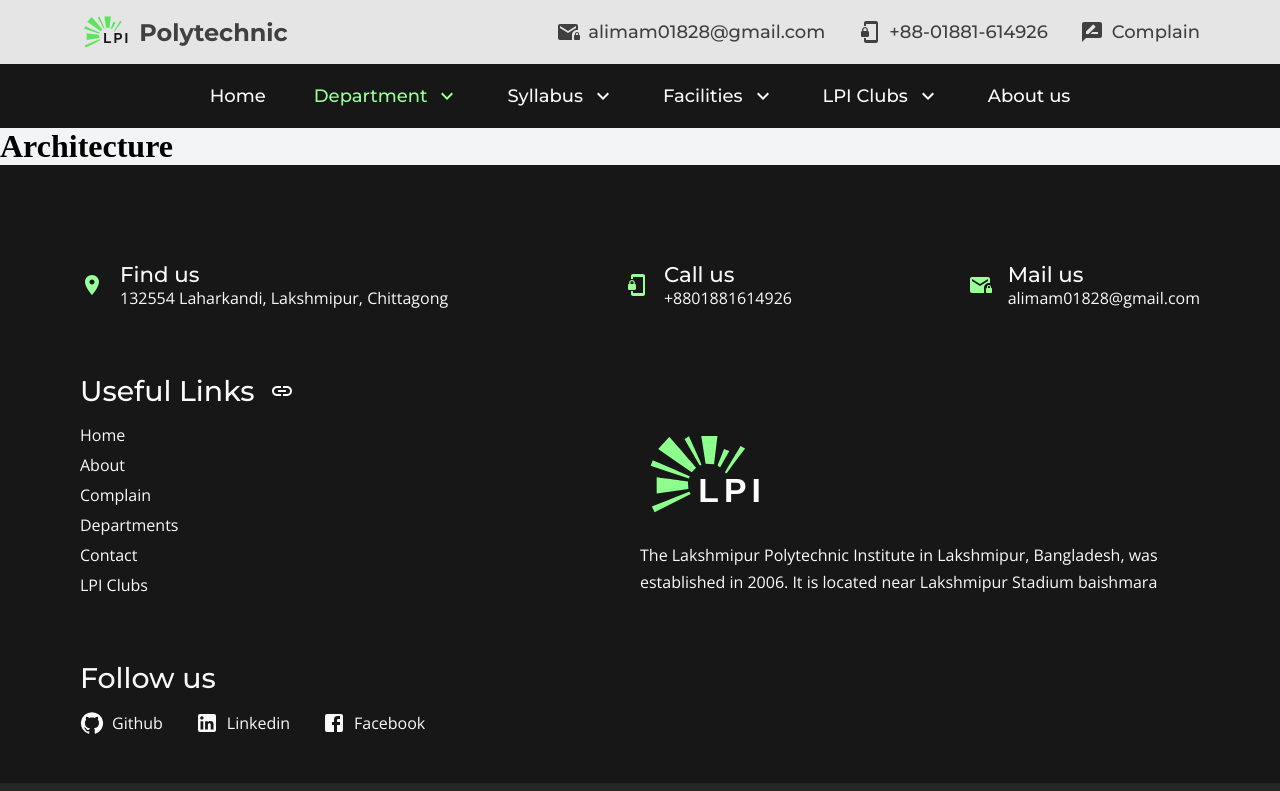
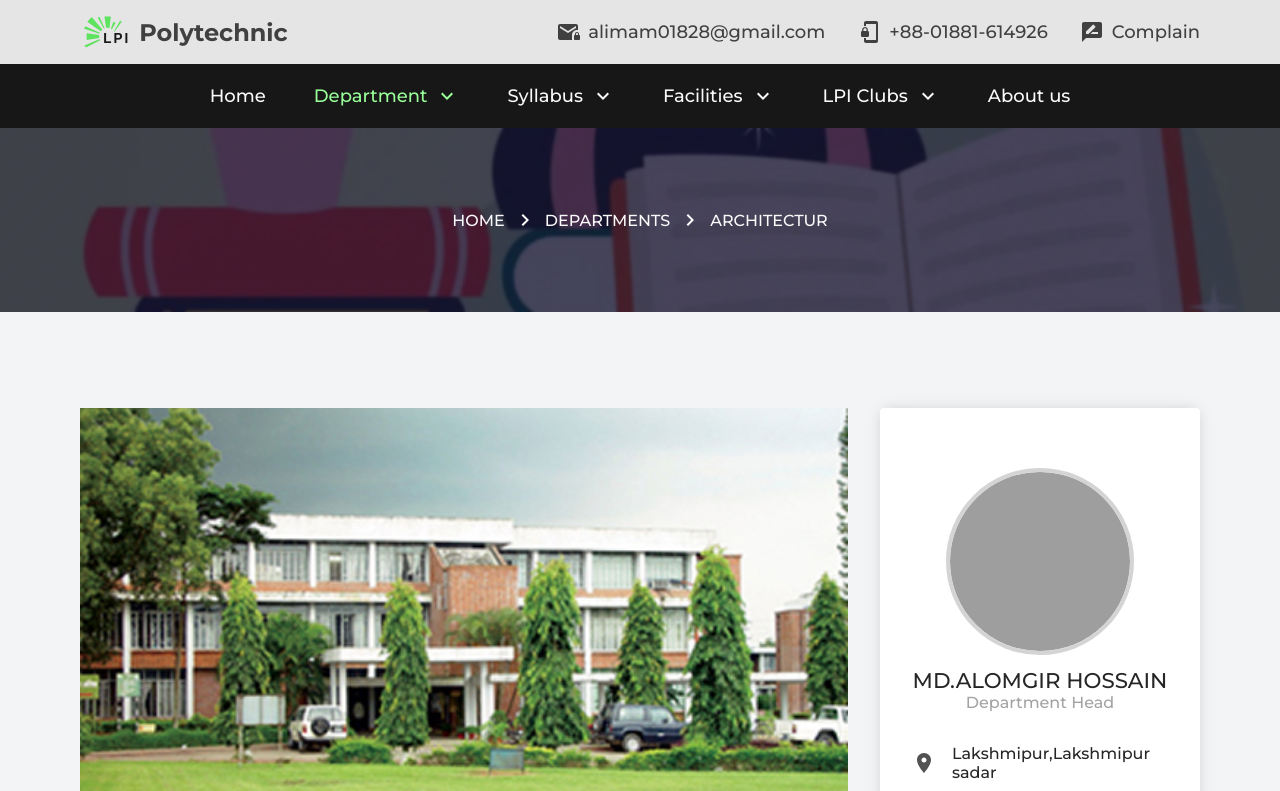
Before and after one commit to al-imam/lpi, a React (Vite) app: page /departments/architecture-technology in a window 1280 px wide. Shown: the top 791 px of the page. Built offline with nearby package versions, Linux system fonts and the light colour scheme; grey boxes are pictures that could not be loaded.

Commit message:
create aidt page and show

```diff
--- a/src/App.jsx
+++ b/src/App.jsx
@@ -9,6 +9,7 @@ import Computer from "./pages/Departments/Computer/Computer";
 import Civil from "./pages/Departments/Civil/Civil";
 import Electrical from "./pages/Departments/Electrical/Electrical";
 import Electronics from "./pages/Departments/Electronics/Electronics";
+import Architectural from "./pages/Departments/Architectural/Architectural";
 const About = lazy(() => import("./pages/About/About"));
 
 function App() {
@@ -34,7 +35,7 @@ function App() {
         />
         <Route
           path="/departments/architecture-technology"
-          element={<h1>Architecture</h1>}
+          element={<Architectural />}
         />
         <Route
           path="/departments/electronics-technology"
--- /dev/null
+++ b/src/pages/Departments/Architectural/Architectural.jsx
@@ -0,0 +1,15 @@
+import { lazy, Suspense } from "react";
+import Loader from "../../../components/Loader/Loader";
+import data from "./data";
+
+const TP = lazy(() => import("../../../components/TP/TP"));
+
+function Architectural() {
+  return (
+    <Suspense fallback={<Loader />}>
+      <TP heading={data.heading} teacher={data.teacher} />
+    </Suspense>
+  );
+}
+
+export default Architectural;
--- /dev/null
+++ b/src/pages/Departments/Architectural/data.js
@@ -0,0 +1,79 @@
+export default {
+  heading: {
+    src: "/assets/collage.jpg",
+    description: `Architectural engineering, also known as building engineering or architecture engineering, is an engineering discipline that deals with the technological aspects and multi-disciplinary.
+    From reduction of greenhouse gas emissions to the construction of resilient buildings, architectural engineers are at the forefront of addressing several major challenges of the 21st century. They apply the latest scientific knowledge and technologies to the design of buildings. Architectural engineering as a relatively new licensed profession emerged in the 20th century as a result of the rapid technological developments. Architectural engineers are at the forefront of two major historical opportunities that today's world is immersed in: (1) that of rapidly advancing computer-technology, and (2) the parallel revolution arising from the need to create a sustainable planet.
+    Distinguished from architecture as an art of design, architectural engineering is the art and science of engineering and construction as practiced in respect of buildings.
+    Structural engineering involves the analysis and design of the built environment (buildings, bridges, equipment supports, towers and walls). Those concentrating on buildings are sometimes informally referred to as "building engineers". Structural engineers require expertise in strength of materials, structural analysis, and in predicting structural load such as from weight of the building, occupants and contents, and extreme events such as wind, rain, ice, and seismic design of structures which is referred to as earthquake engineering. Architectural Engineers sometimes incorporate structural as one aspect of their designs; the structural discipline when practiced as a specialty works closely with architects and other engineering specialists. `,
+    name: "Architectur technology",
+    subpath: "Architectur",
+    firstShift: {
+      src: "/sir/pavel.jpg",
+      name: "Md.Alomgir Hossain",
+      address: "Lakshmipur,Lakshmipur sadar ",
+      facebook: "https://www.facebook.com/ReazHaiderPavel",
+      linkedin: "#",
+    },
+    secondShift: {
+      src: "/sir/nasir-sir.JPG",
+      name: "Taposh Candra Pul",
+      address: "Chandraganj,Lakshmipur",
+      facebook: "https://www.facebook.com/kakan.das2",
+      linkedin: "#",
+    },
+  },
+
+  teacher: [
+    {
+      name: "Md Abu Obaida",
+      title: "Junior Instructor",
+      src: "/sir/obaida.JPG",
+      facebook: "#",
+      linkedin: "#",
+    },
+    {
+      name: "Md Murad Hosen",
+      title: "Junior Instructor",
+      src: "/sir/murad.JPG",
+      facebook: "#",
+      linkedin: "#",
+    },
+
+    {
+      name: "Mohammad Nur Alam",
+      title: "Craft Instructor",
+      src: "/sir/nur.JPG",
+      facebook: "#",
+      linkedin: "#",
+    },
+    {
+      name: "Mijanur Rahman",
+      title: "Craft Instructor",
+      src: "/sir/mijanur.JPG",
+      facebook: "#",
+      linkedin: "#",
+    },
+
+    {
+      name: "Alamgir Hossain",
+      title: "Craft Instructor",
+      src: "/sir/alamgir.JPG",
+      facebook: "#",
+      linkedin: "#",
+    },
+    {
+      name: "Md Imran Hossain",
+      title: "Craft Instructor",
+      src: "/sir/imran.JPG",
+      facebook: "#",
+      linkedin: "#",
+    },
+    {
+      name: "Md Mohsin",
+      title: "Craft Instructor",
+      src: "/sir/mohsin.JPG",
+      facebook: "#",
+      linkedin: "#",
+    },
+  ],
+};
```
